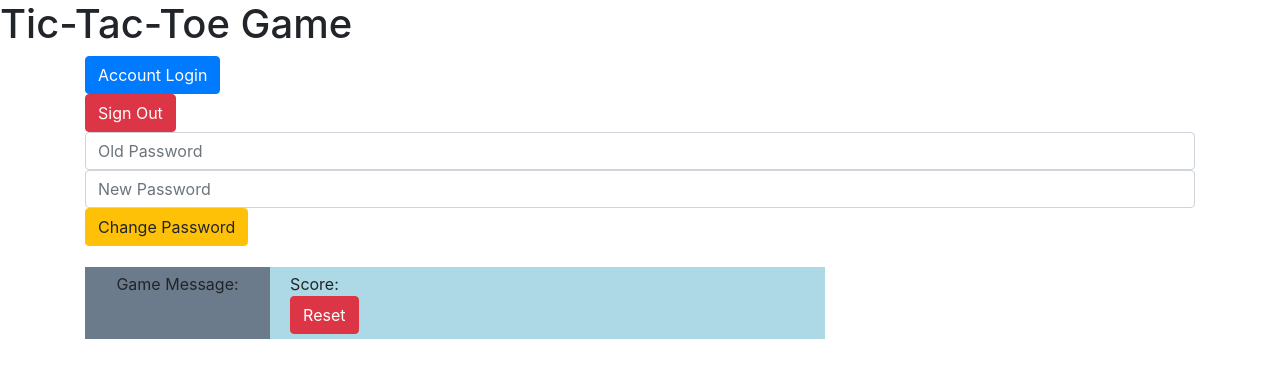
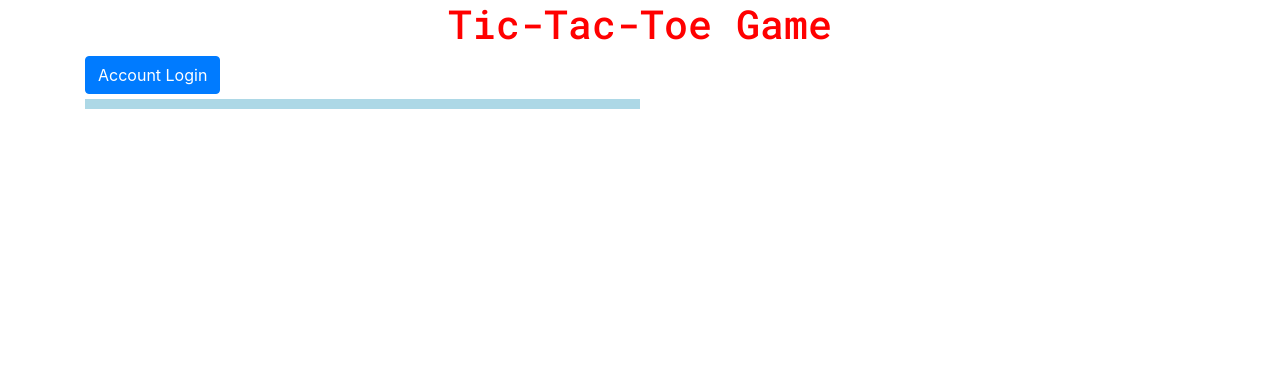
Before and after one commit to EricHoward27/tictactoe-client, a website built with webpack: page index.html in a window 1280 px wide. Built offline with nearby package versions, Linux system fonts and the light colour scheme.

Commit message:
made changes to the hide/show feat for signout and cp

```diff
--- a/assets/scripts/app.js
+++ b/assets/scripts/app.js
@@ -13,7 +13,11 @@ $(() => {
   $('#sign-in').on('submit', authEvents.onSignIn)
   $('#sign-out').on('click', authEvents.onSignOut)
   $('#change-password').on('submit', authEvents.onChangePassword)
-
+  // hide sign out and cp
+  $('#sign-out').hide()
+  $('#change-password').hide()
+  $('#game-message').hide()
+  $('#turn-display').hide()
   // Game Events
   // setup event listeners to run the methods
   // hide the new game button
--- a/assets/scripts/auth/ui.js
+++ b/assets/scripts/auth/ui.js
@@ -14,6 +14,10 @@ const signInSuccess = (response) => {
   $('#sign-in').trigger('reset')
 
   $('#new-game').show()
+  $('#sign-out').show()
+  $('#change-password').show()
+  $('#game-message').show()
+  $('#turn-display').show()
 }
 const signInFail = (response) => {
   $('#display-message').html('Sign in fail, email or password did not match.')
--- a/assets/styles/index.scss
+++ b/assets/styles/index.scss
@@ -1,5 +1,10 @@
 @import '~bootstrap/scss/bootstrap';
-.ads{
+h1{
+  text-align: center;
+  font-family: 'Roboto Mono', monospace;
+  color: red;
+}
+.game-panel{
   text-align: center;
   margin: .4vw 0;
   background: #6b7b8c;
--- a/index.html
+++ b/index.html
@@ -3,7 +3,8 @@
     <head>
       <title>Tic-Tac-Toe Game</title>
       <meta name="viewport" content="width=device-width, initial-scale=1">
-
+      <link rel="preconnect" href="https://fonts.gstatic.com">
+<link href="https://fonts.googleapis.com/css2?family=Roboto+Mono:wght@500&display=swap" rel="stylesheet">
       <!-- Do not add `link` tags-->
       <link rel="shortcut icon" type="image/x-icon" href="favicon.ico">
 
@@ -86,7 +87,7 @@
 
             <div class="container-fluid">
               <div class="row">
-                <div class="col-12 col-sm-2 ads game-message" id="game-message">Game Message:<br></div>
+                <div class="col-12 col-sm-2  game-panel" id="game-message">Game Panel:<br></div>
                 <div class="col-12 col-sm-6 content">
             <div class="container-fluid tic-board game-board"id="game-board">
             <div class="row tic-row">
@@ -108,9 +109,9 @@
           <div class="col-12 col-sm-2 panel"id="turn-display">Score:<br><button class="btn btn-danger">Reset</button></div>
         </div>
         </div>
-          <div class="game-message" id="game-message">
+          <!-- <div class="game-message" id="game-message">
             <button id="restart-btn">Play Again</button>
-          </div>
+          </div> -->
         </div>
       </div>
     </body>
```
